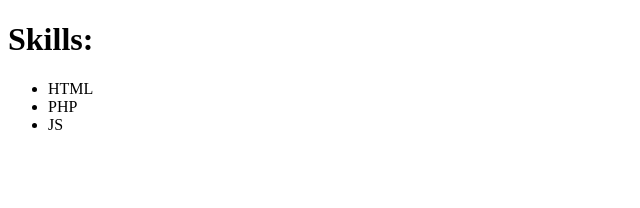
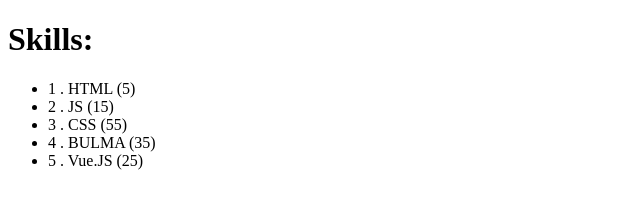
Before and after one commit to MaheKarim/VueJS-Practise, a plain HTML site: page MR - YT/list-rendering.html in a window 1280 px wide. Shown: the whole page, without its empty margins (0-640 px from the left). Drawn offline with nearby package versions, Linux system fonts and the light colour scheme.

Commit message:
List Rendering Done

```diff
--- a/MR - YT/list-rendering.html
+++ b/MR - YT/list-rendering.html
@@ -10,8 +10,11 @@
     <div id="root">
         <h1>Skills: </h1>
         <ul>
-            <li v-for="skill in skills">
-                {{ skill }}
+            <li v-for="(skill, i) in skills">
+              {{ i+1 }} . {{ skill.name }} ({{ skill.experience }})
+              <!--
+                  if {{ i }}  only it will be count from 0
+               -->
             </li>
         </ul>
     </div>
@@ -20,10 +23,19 @@
         var app = new Vue({
            el: "#root",
            data: {
-               skills: ["HTML", "PHP", "JS"]
+            //    skills: ["HTML", "PHP", "JS"]
+            skills: [
+                {name: "HTML", experience: 5},
+                {name: "JS", experience: 15},
+                {name: "CSS", experience: 55},
+                {name: "BULMA", experience: 35},
+                {name: "Vue.JS", experience: 25},
+            ]
+
            }
         });
     </script>
+    <!-- Console Log / Reactive:  -->
     <!-- app.skills.push("Vue") -->
     <!-- app.skills.pop() -->
 </body>
```
